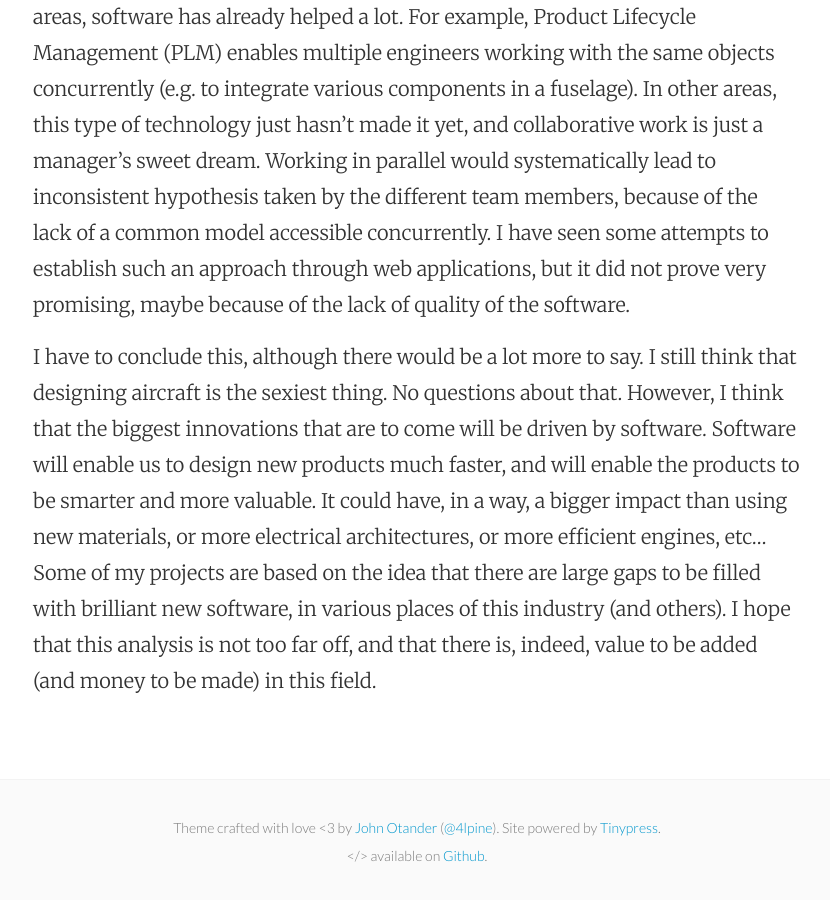
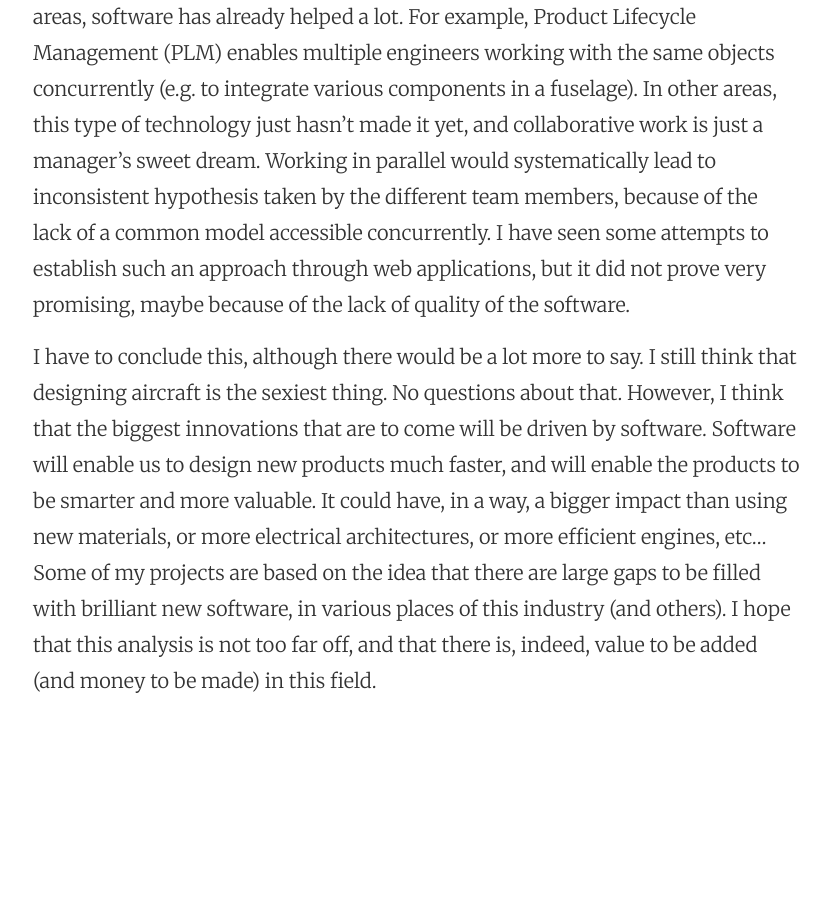
Before and after one commit to ericleib/ericleib.github.io, a Jekyll site: the page built from _posts/2015-01-15-designing-aircraft-vs.-designing-code.markdown, in a window 1280 px wide and 900 px high, scrolled down 7652 px. Shown: the whole window, without its empty margins (223-1053 px from the left). Built offline with Jekyll 4.4.1, drawn with Linux system fonts in a browser that asks for light colours; after the commit the page ends 8531 px from its top, so only the background shows below that.

Commit message:
Removed footer

```diff
--- a/_includes/footer.html
+++ b/_includes/footer.html
@@ -1,4 +1,4 @@
-<footer class="footer">
+<!--footer class="footer">
   <div class="p2 wrap">
     <div class="measure mt1 center">
       <small>
@@ -7,7 +7,7 @@
       </small>
     </div>
   </div>
-</footer>
+</footer-->
 
 {% if site.google_analytics %}
 <script>
```
